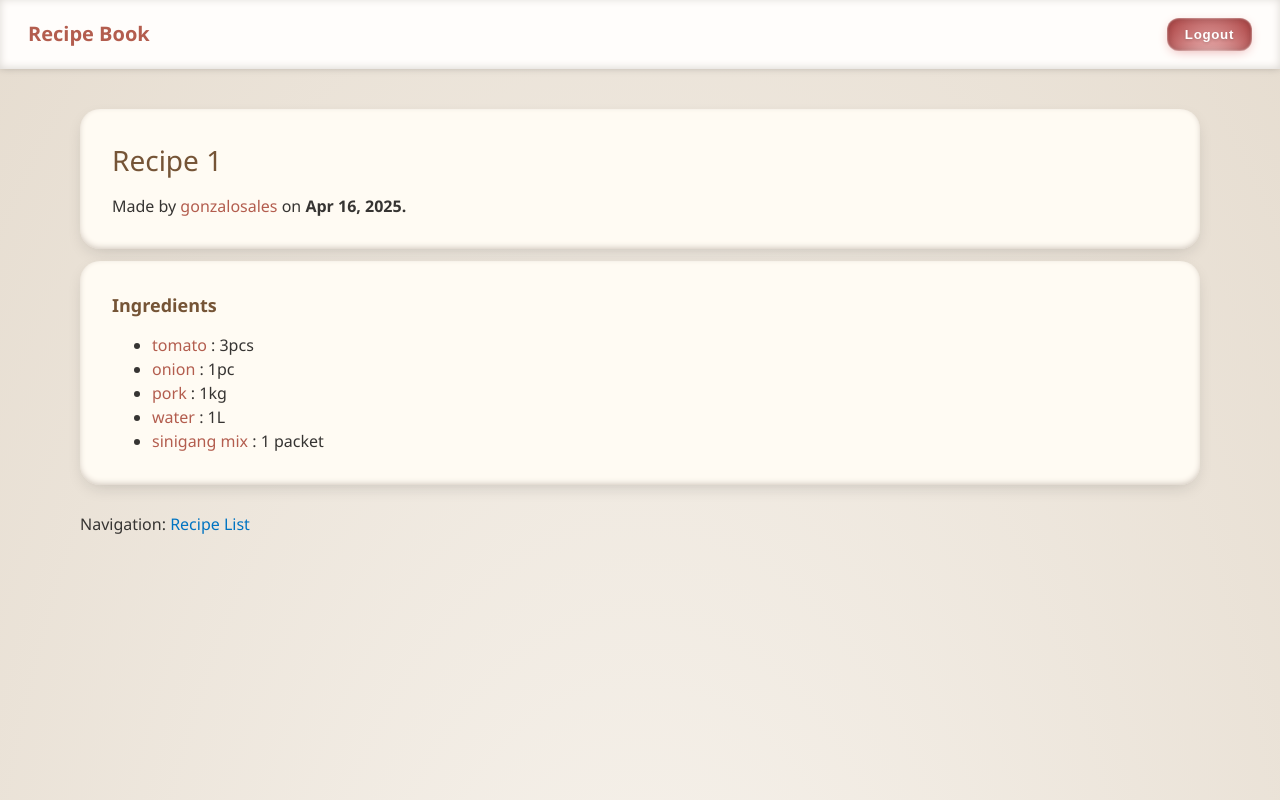
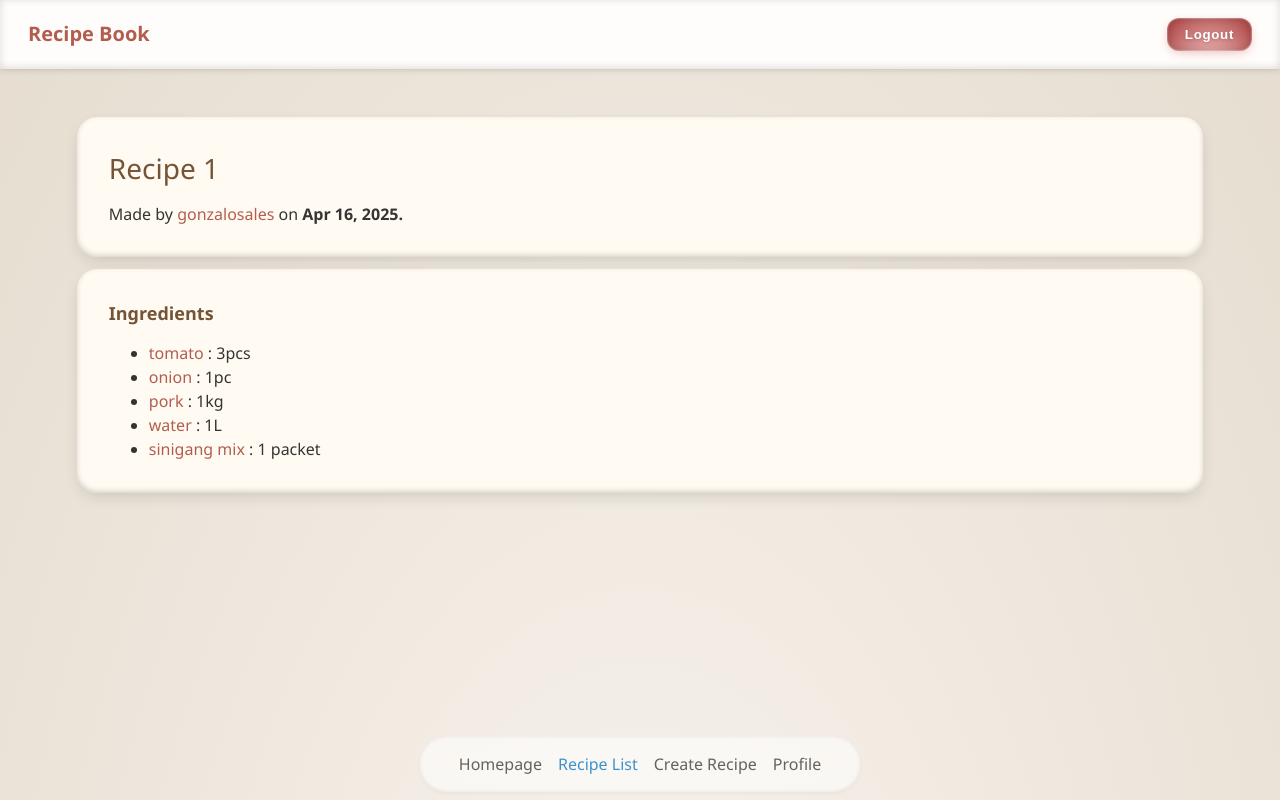
Before and after one commit to floodlight-0000/recipebook-sales-gonzalo, a Django app: page /recipe/1/ in a window 1280 px wide. Run offline with Django 5.2, Linux system fonts and the light colour scheme; a user stored in the database is signed in; data comes from the database, SQL or seed files in the repository; both versions use the stored data as it was after the commit.

Commit message:
add head.html and navbar.html, atomize base template, develop navbar behavior and styling

```diff
--- a/ledger/static/style.css
+++ b/ledger/static/style.css
@@ -1,5 +1,5 @@
 :root {
-    font-family: "Segoe UI", "SF Pro Text", "Inter", "Cantarell", "Ubuntu Sans", Helvetica, Arial, sans-serif;
+    font-family: "Segoe UI Variable", "Segoe UI", "SF Pro Text", "Inter", "Cantarell", "Ubuntu Sans", Helvetica, Arial, sans-serif;
     background-image: var(--cream-bg);
     --text-black: #363432;
     --text-brown: rgb(117, 84, 54);
@@ -9,6 +9,7 @@
     --link-color: rgb(0, 116, 194);
     --link-color-visited: rgb(195, 17, 157);
     --cream-bg: radial-gradient(at 50% 150%, rgb(248, 244, 238), rgb(221, 209, 193) 150%);
+    --white-footer: rgba(255, 255, 255, 0.75);
     --cream-panel: rgb(255, 251, 243);
     --white-header: rgb(255, 253, 251);
     --fade-header: rgb(220, 216, 211);
@@ -23,11 +24,18 @@ body {
     margin: 0;
     min-height: 100vh;
 }
-
 article {
     display: flex;
     flex-direction: column;
-    padding: 40px 80px;
+    padding: 3rem 6vw;
+}
+footer {
+    display: flex;
+    justify-content: center;
+    position: fixed;
+    bottom: 0px;
+    right: 0;
+    left: 0;
 }
 
 /* ---- Div Styling ---- */
@@ -48,6 +56,35 @@ div.header {
     justify-content: space-between;
     margin: 0;
     padding: 16px;
+}
+div.hitbox {
+    padding: 8px;
+}
+div.navbar {
+    background-color:  var(--white-footer);
+    backdrop-filter: blur(8px);
+    border-radius: 100px;
+    box-shadow: inset 0 0px 4px -1px var(--fade-panel), 0 3px 9px -6px var(--shadow-panel);
+    display: flex;
+    flex-direction: row;
+    justify-content: space-between;
+    max-width: 75vw;
+    overflow: hidden;
+    padding: 16px 40px;
+    filter: opacity(0.75);
+    pointer-events: hover;
+    transition: filter, transform 120ms cubic-bezier(0.1, 0.5, 0.125, 0.875);
+}
+div.hitbox:hover > div.navbar {
+    box-shadow: inset 0 0px 4px -1px var(--fade-panel), 0 6px 18px -6px var(--shadow-panel);
+    filter: unset;
+    pointer-events: unset;
+    transform: scale(1.025) translateY(-0.125em);
+}
+div.nav-item {
+    align-items: center;
+    justify-content: center;
+    display: flex;
 }
 
 /* ---- Typography ---- */
@@ -87,6 +124,22 @@ em {
 
 ul li {
     line-height: 1.5;
+}
+ul.nav-list {
+    display: flex;
+    justify-content: space-around;
+    column-gap: 16px;
+    margin: 0;
+    padding: 0;
+    overflow: auto;
+    transition: column-gap 120ms cubic-bezier(0.1, 0.5, 0.125, 0.875);
+}
+div.hitbox:hover ul.nav-list {
+    column-gap: 32px;
+}
+ul.nav-list li {
+    display: flex;
+    list-style: none;
 }
 
 /* ---- Button Styling ---- */
--- a/ledger/templates/base.html
+++ b/ledger/templates/base.html
@@ -1,8 +1,8 @@
-{% load static %}
-<!DOCTYPE html>
-<html lang="en">
-<head>
-    <link rel="stylesheet" href="{% static 'style.css' %}">
+{% extends "head.html" %}
+
+<!-- This serves as a template for the main content pages, such as the detailed or list view. -->
+
+{% block head %}
 <div class="header"><h1>Recipe Book</h1>
     {% block login %}
         {% if user.is_authenticated %}
@@ -14,7 +14,9 @@
         {% endif %}
     {% endblock %}
 </div>
-</head>
+{% endblock %}
+
+{% block body %}
 <body>
 <article>
     <div class="panel">
@@ -25,7 +27,7 @@
         {% block content %}
         {% endblock %}
     </div>
-    {% block nav %}{% endblock %}
+    {% block footer %}{% endblock %}
 </article>
 </body>
-</html>
+{% endblock %}
--- /dev/null
+++ b/ledger/templates/head.html
@@ -0,0 +1,13 @@
+{% load static %}
+
+<!-- This serves as a template to be referenced by base.html -->
+<!-- It is where the head info and stylesheet reference is written. -->
+
+<!DOCTYPE html>
+<html lang="en">
+<head>
+    <link rel="stylesheet" href="{% static 'style.css' %}">
+    {% block head %}{% endblock %}
+</head>
+{% block body %}{% endblock %}
+</html>
--- /dev/null
+++ b/ledger/templates/navbar.html
@@ -0,0 +1,14 @@
+{% extends "base.html" %}
+
+<!-- A floating nav bar component that serves as a kind of footer/dock. -->
+<!-- It has been implemented as an extension of base.html to reduce that template's complexity. -->
+
+{% block footer %}
+<footer>
+<div class="hitbox">
+<div class="navbar">
+    {% block navbar %}{% endblock %}
+</div>
+</div>
+</footer>
+{% endblock %}
--- a/ledger/templates/recipeTemplate.html
+++ b/ledger/templates/recipeTemplate.html
@@ -1,4 +1,4 @@
-{% extends "base.html" %}
+{% extends "navbar.html" %}
 
 {% block title %}{{ recipe.name }}{% endblock %}
 
@@ -15,6 +15,13 @@
     </ul>
 {% endblock %}
 
-{% block nav %}
-<div><p>Navigation: <a href="/"> Recipe List</a></p></div>
+{% block navbar %}
+<div class="nav-item">
+    <ul class="nav-list">
+    <li> Homepage </li>
+    <li> <a href="/"> Recipe List</a> </li>
+    <li> Create Recipe </li>
+    <li> Profile </li>
+    </ul>
+</div>
 {% endblock %}
```
Also changed, not shown: ledger/templates/listTemplate.html (+11 -2 lines), db.sqlite3. Lines whose indentation alone changed are shown as unchanged.
